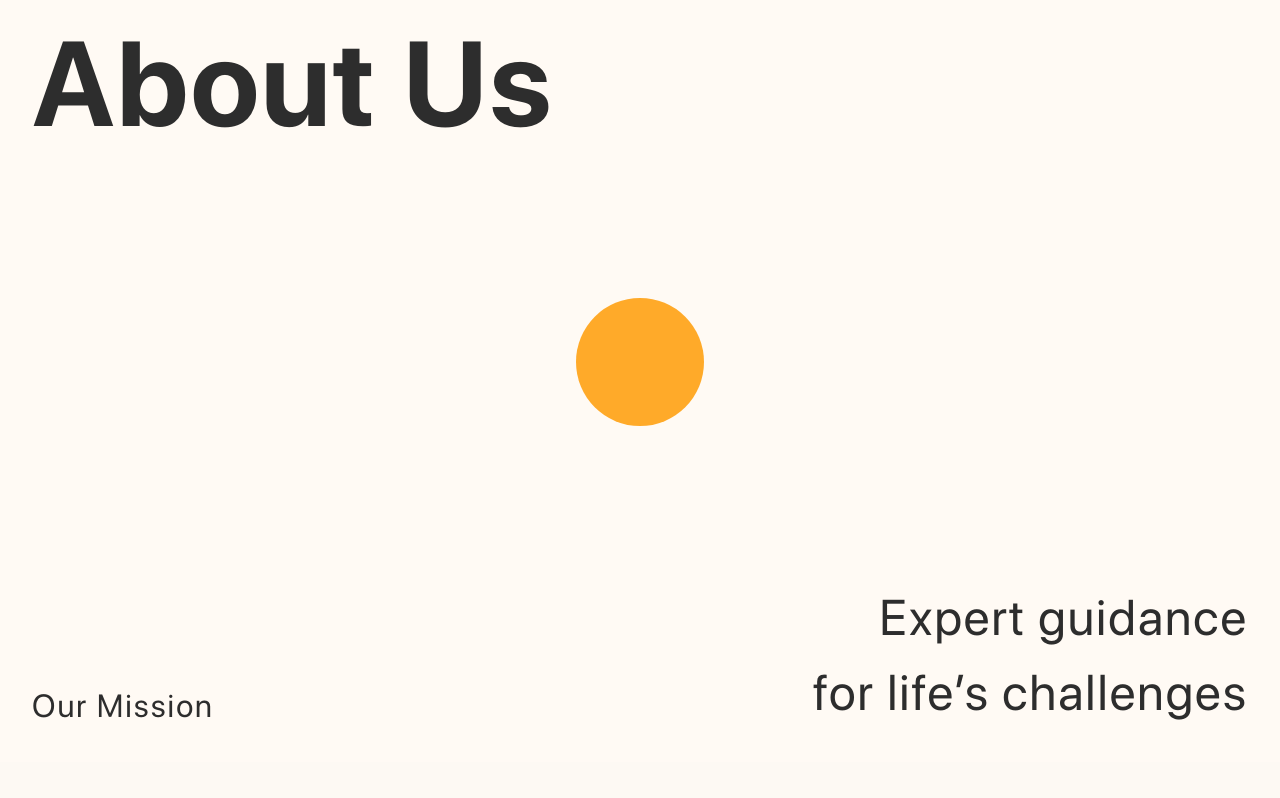
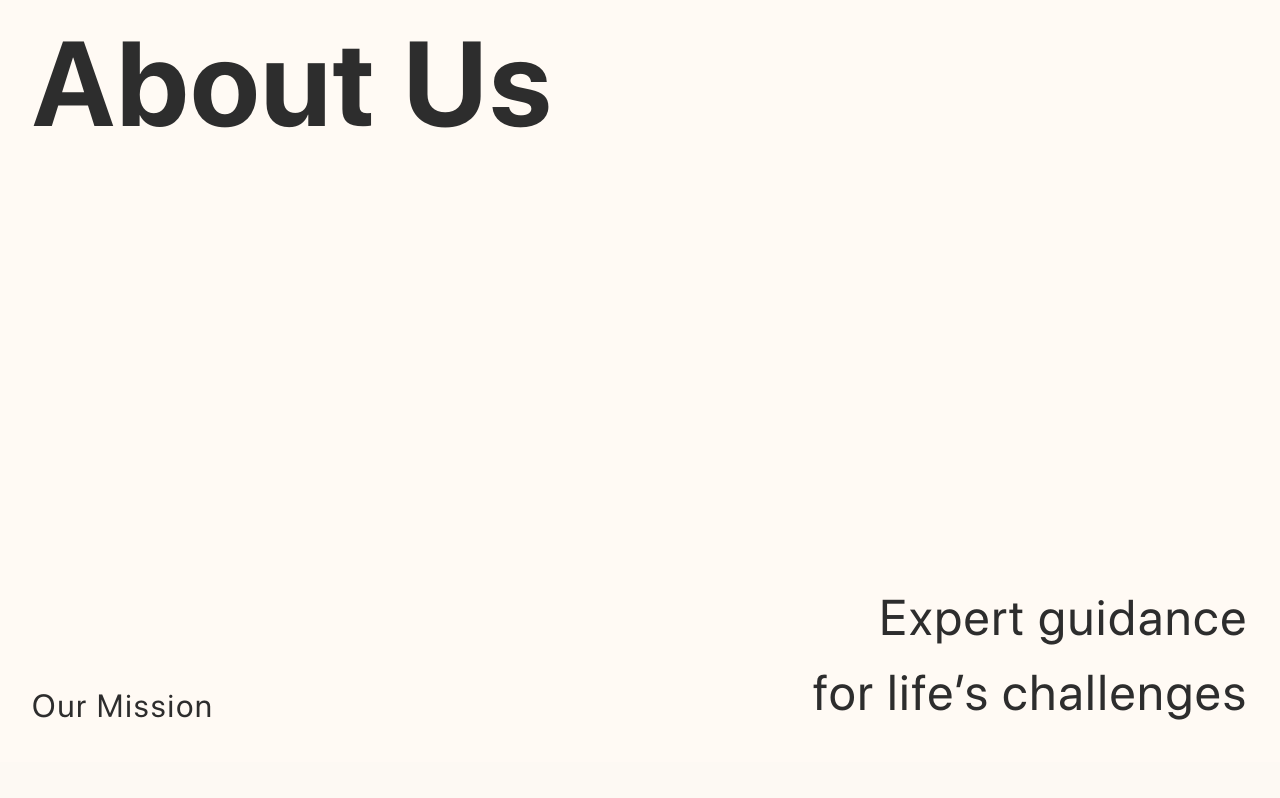
Before and after one commit to rumeshsmrr/Jimmu_V2, a React (Vite) app: page / in a window 1280 px wide. Shown: the part 4038-4836 px from the top of the page. Built offline with nearby package versions, Linux system fonts and the light colour scheme.

Commit message:
feat\animation of about us 01

```diff
--- a/src/components/AboutUs_Se01.jsx
+++ b/src/components/AboutUs_Se01.jsx
@@ -1,8 +1,13 @@
-import React from "react";
-import { motion } from "framer-motion";
+import React, { useRef } from "react";
+import { motion, useInView } from "framer-motion";
 
-const AboutUs_Se01 = () => (
+const AboutUs_Se01 = () => {
+  const ref = useRef(null);
+  const isInView = useInView(ref, { threshold: [0.2, 1], once: false });
+
+  return (
     <motion.section
+      ref={ref}
       className="relative min-h-screen bg-gradient-to-r from-[#FFFAF4] to-[#FFFAF4] flex items-center justify-center"
       initial={{ opacity: 0, scale: 0.95 }}
       animate={{ opacity: 1, scale: 1 }}
@@ -42,13 +47,20 @@ const AboutUs_Se01 = () => (
       {/* Animated Circle in the Center */}
       <motion.div
         className="absolute w-16 sm:w-24 md:w-28 lg:w-32 h-16 sm:h-24 md:h-28 lg:h-32 bg-[#FFAA29] rounded-full z-0"
-      initial={{ y: 200, opacity: 0, scale: 0.5 }}
-      whileInView={{ y: 0, opacity: 1, scale: 1 }}
-      exit={{ y: -200, opacity: 0, scale: 0.5 }}
-      transition={{ duration: 1, ease: "easeOut" }}
-      viewport={{ once: true, amount: 0.5 }}
+        initial={{ y: 200, opacity: 0 }}
+        animate={
+          isInView
+            ? { y: [200, 0, -800], opacity: [0, 1, 0] }
+            : { y: 200, opacity: 0 }
+        }
+        transition={{
+          duration: 2,
+          ease: "easeInOut",
+          times: [0, 0.4, 1], // Timing for the keyframes
+        }}
       />
     </motion.section>
   );
+};
 
 export default AboutUs_Se01;
```
Lines whose indentation alone changed are shown as unchanged.
